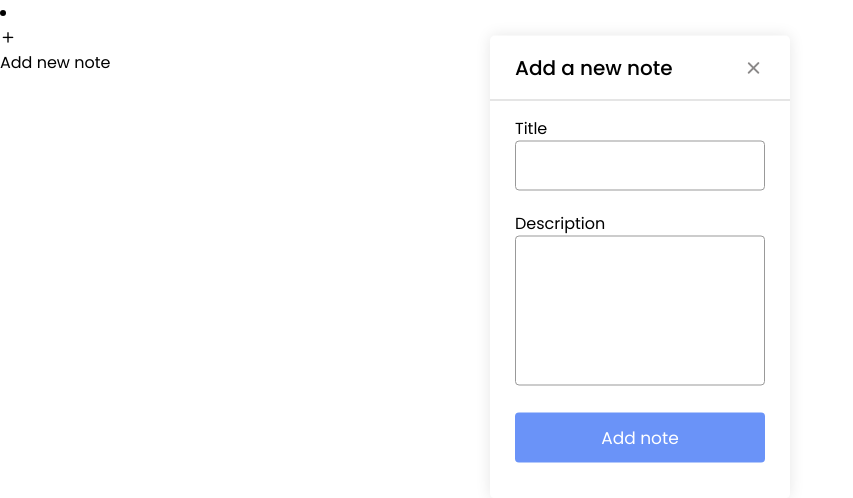
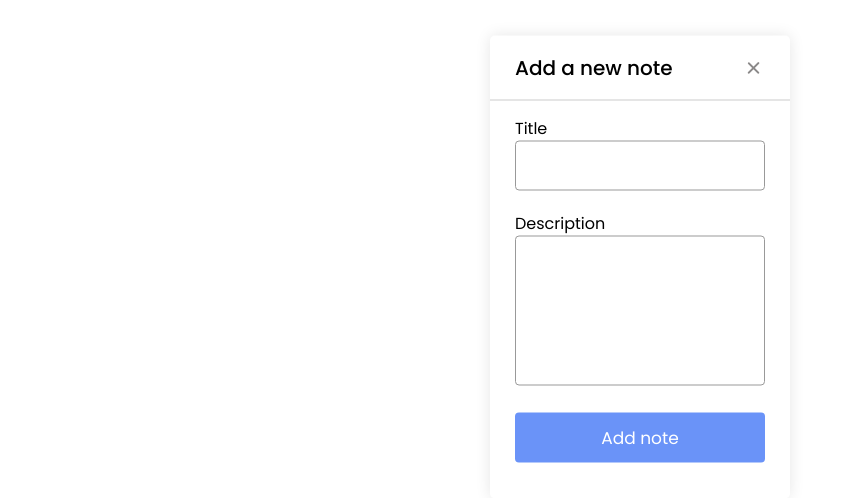
Before and after one commit to artem-andreyev/DailyMate-project, a Django app: a page that uses DailyMate_project/dailybook/templates/main/note_form.html in a window 1280 px wide. Shown: the part 133-631 px from the top of the page, without its empty margins (0-853 px from the left). Run offline with Django 4.2, Linux system fonts and the light colour scheme; a user stored in the database is signed in.

Commit message:
Fixing bugs

```diff
--- a/DailyMate_project/dailybook/static/css/note_list.js
+++ b/DailyMate_project/dailybook/static/css/note_list.js
@@ -91,7 +91,7 @@ addBtn.addEventListener("click", e => {
         day = currentDate.getDate(),
         year = currentDate.getFullYear();
 
-        let noteInfo = {title, description, date: `${month} ${day}, ${year}`}
+        let noteInfo = {title, description, date: `${month} ${day}, ${year}`};
         if(!isUpdate) {
             notes.push(noteInfo);
         } else {
--- a/DailyMate_project/dailybook/templates/main/note_form.html
+++ b/DailyMate_project/dailybook/templates/main/note_form.html
@@ -3,7 +3,7 @@
 
 {% block title %}Note list - DailyMate{% endblock %}
 
-{% block header %}
+{% block header%}
   <link rel="stylesheet" href="{% static 'css/note_form.css' %}">
   <meta name="viewport" content="width=device-width, initial-scale=1.0">
   <link rel="stylesheet" href="https://unicons.iconscout.com/release/v4.0.0/css/line.css">
@@ -23,33 +23,28 @@
       <div class="content">
         <header>
           <p>Add a new note</p>
-        <a href="{% url 'note_list' username=request.user.username %}">
-          <i class="uil uil-times"></i>
-        </a>
+          <a href="{% url 'note_list' username=request.user.username%} "><i class="uil uil-times"></i></a>
         </header>
         <form method="post">
           {% csrf_token %}
-        <form action="#">
+
           <div class="row title">
             <label for="id_title">Title</label>
             <input type="text" id="id_title" name="title" spellcheck="false" value="{{ form.instance.title }}" maxlength="100">
+
           </div>
           <div class="row description">
             <label for="id_content">Description</label>
             <textarea id="id_content" name="content" spellcheck="false">{{ form.instance.content }}</textarea>
           </div>
+
           <button type="submit">Add note</button>
         </form>
-      </form>
+
       </div>
     </div>
   </div>
-    <div class="wrapper">
-      <li class="add-box">
-        <div class="icon"><i class="uil uil-plus"></i></div>
-        <p>Add new note</p>
-      </li>
-    </div>
 
   <script src="{% static 'css/note_list.js' %}"></script>
+
 {% endblock %}
```
Also changed, not shown: DailyMate_project/db.sqlite3. Lines whose indentation alone changed are shown as unchanged.
